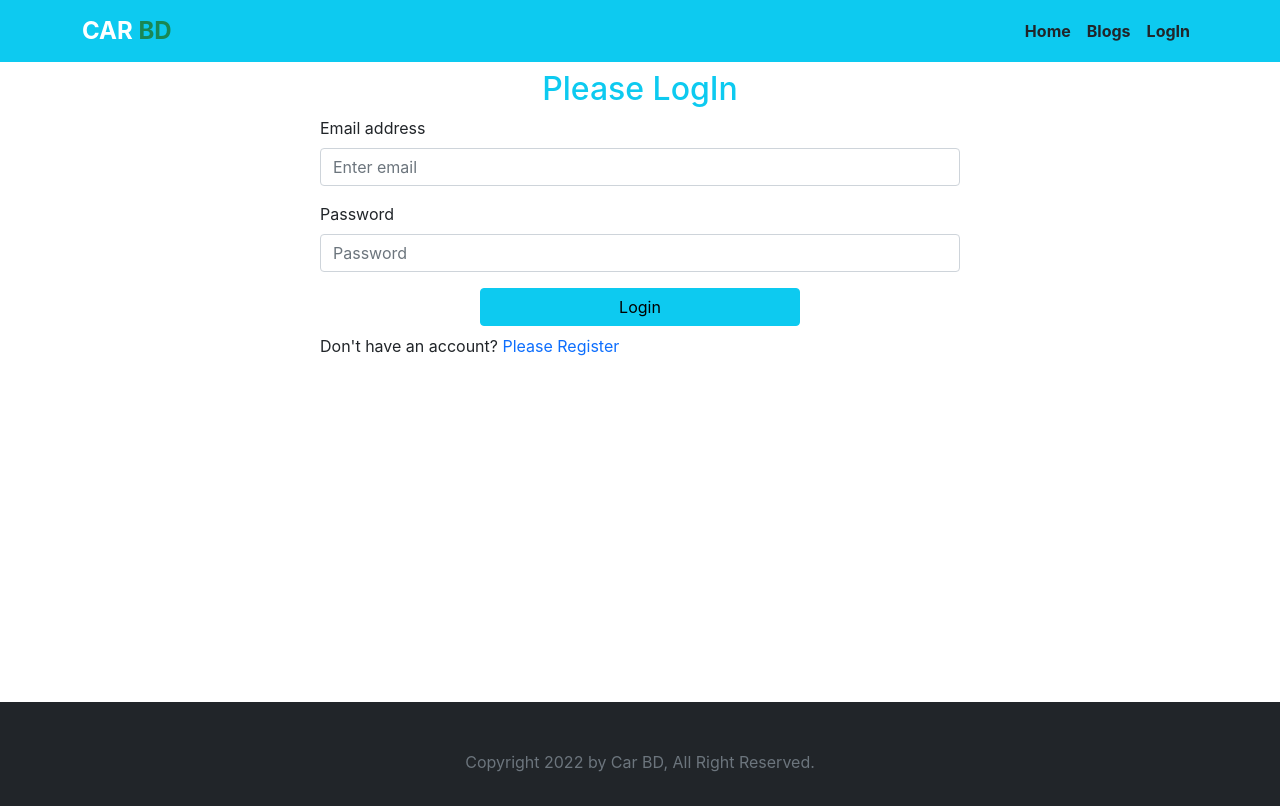
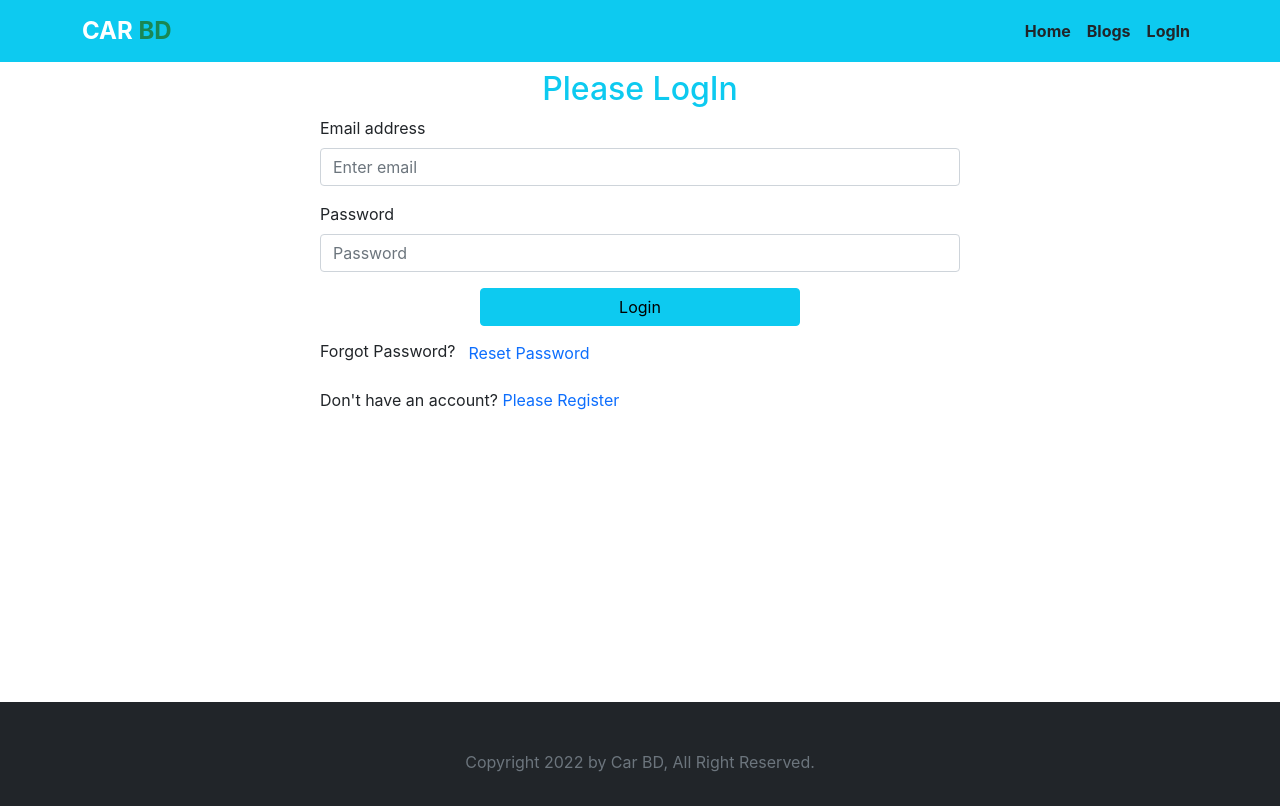
Before and after one commit to Hasanat902/warehouse-management-client-side, a React (Create React App) app: page /login in a window 1280 px wide. Built offline with nearby package versions, Linux system fonts and the light colour scheme; no server answers.

Commit message:
implement signout and password reset

```diff
--- a/package.json
+++ b/package.json
@@ -14,6 +14,7 @@
     "react-firebase-hooks": "^5.0.3",
     "react-router-dom": "^6.3.0",
     "react-scripts": "5.0.1",
+    "react-toastify": "^9.0.1",
     "web-vitals": "^2.1.4"
   },
   "scripts": {
--- a/src/Pages/Login/Login/Login.js
+++ b/src/Pages/Login/Login/Login.js
@@ -1,12 +1,17 @@
-import React from 'react';
+import React, { useRef } from 'react';
 import { Button, Form } from 'react-bootstrap';
-import { useSignInWithEmailAndPassword } from 'react-firebase-hooks/auth';
+import { useSendPasswordResetEmail, useSignInWithEmailAndPassword } from 'react-firebase-hooks/auth';
 import { Link, useNavigate } from 'react-router-dom';
 import auth from '../../../firebase.init';
+import { ToastContainer, toast } from 'react-toastify';
+import 'react-toastify/dist/ReactToastify.css';
 
 const Login = () => {
 
+    const emailRef = useRef('');
+    const passwordRef = useRef('');
     const navigate = useNavigate();
+    let errorMessage;
 
     const [
         signInWithEmailAndPassword,
@@ -15,6 +20,12 @@ const Login = () => {
         error,
       ] = useSignInWithEmailAndPassword(auth);
 
+    const [sendPasswordResetEmail] = useSendPasswordResetEmail(auth);
+
+    if(error){
+        errorMessage = <p className='text-danger'>Error: {error?.message}</p>;
+    }
+
     if(user){
         navigate('/home');
     }
@@ -22,11 +33,21 @@ const Login = () => {
     const handleSubmit = event => {
         event.preventDefault();
 
-        const email = event.target.email.value;
-        const password = event.target.password.value;
+        const email = emailRef.current.value;
+        const password = passwordRef.current.value;
 
         signInWithEmailAndPassword(email, password);
+    }
 
+    const resetPassword = async() => {
+        const email = emailRef.current.value;
+        if(email){
+            await sendPasswordResetEmail(email);
+            toast("Sent Email");
+        }
+        else{
+            toast("Please enter your email address first");
+        }
     }
 
     return (
@@ -35,18 +56,21 @@ const Login = () => {
             <Form onSubmit={handleSubmit}>
                 <Form.Group className="mb-3" controlId="formBasicEmail">
                     <Form.Label>Email address</Form.Label>
-                    <Form.Control type="email" name="email" placeholder="Enter email" required />
+                    <Form.Control type="email" ref={emailRef} placeholder="Enter email" required />
                 </Form.Group>
 
                 <Form.Group className="mb-3" controlId="formBasicPassword">
                     <Form.Label>Password</Form.Label>
-                    <Form.Control type="password" name="password" placeholder="Password" required />
+                    <Form.Control type="password" ref={passwordRef} placeholder="Password" required />
                 </Form.Group>
+                {errorMessage}
                 <Button className='w-50 mx-auto d-block' variant="info" type="submit">
                     Login
                 </Button>
             </Form>
-            <p className='mt-2'>Don't have an account? <Link to='/register' className='text-decoration-none'>Please Register</Link></p>
+            <p className='mt-2'>Forgot Password?<button onClick={resetPassword} className='btn btn-link text-decoration-none'>Reset Password</button></p>
+            <p>Don't have an account? <Link to='/register' className='text-decoration-none'>Please Register</Link></p>
+            <ToastContainer></ToastContainer>
         </div>
     );
 };
--- a/src/Pages/Shared/Header/Header.js
+++ b/src/Pages/Shared/Header/Header.js
@@ -1,9 +1,19 @@
+import { signOut } from "firebase/auth";
 import React from "react";
 import { Container, Nav, Navbar } from "react-bootstrap";
+import { useAuthState } from "react-firebase-hooks/auth";
 import { Link } from "react-router-dom";
+import auth from "../../../firebase.init";
 import './Header.css';
 
 const Header = () => {
+
+  const [user] = useAuthState(auth);
+
+  const handleSignOut = () => {
+    signOut(auth);
+  }
+
   return (
     <div>
       <Navbar collapseOnSelect expand="lg" bg="info" className="background" variant="dark">
@@ -18,7 +28,12 @@ const Header = () => {
               <Nav.Link as={Link} to="/home" className="text-dark fs-6 fw-bold">Home</Nav.Link>
               <Nav.Link as={Link} to="/blogs" className="text-dark fs-6 fw-bold">Blogs</Nav.Link>
 
-              <Nav.Link as={Link} to="/login" className="text-dark fs-6 fw-bold">LogIn</Nav.Link>
+              {
+                user ?
+                <button onClick={handleSignOut} className="btn btn-link text-decoration-none text-dark fs-6 fw-bold">SignOut</button>
+                :
+                <Nav.Link as={Link} to="/login" className="text-dark fs-6 fw-bold">LogIn</Nav.Link>
+              }
 
             </Nav>
           </Navbar.Collapse>
```
Also changed, not shown: 1 other file (tests, documents, lock files or other folders).
